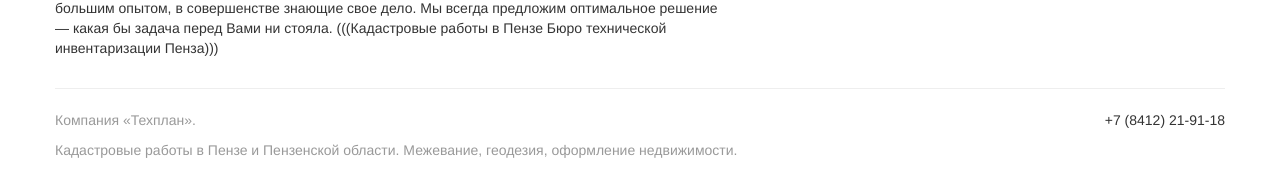
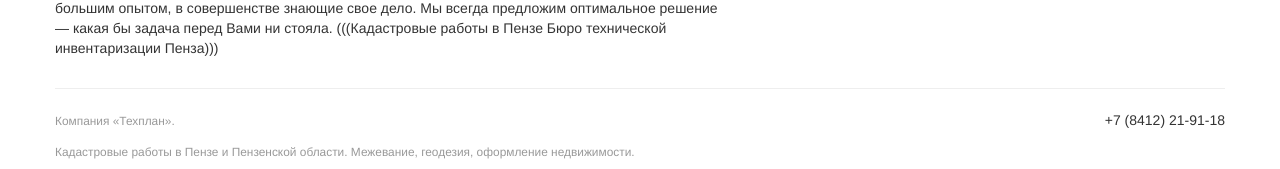
Before and after one commit to m1kc/m1kc.github.com, a Jekyll site: the page built from tehplan/index.md, in a window 1280 px wide and 964 px high. Shown: the part 792-961 px from the top of the window. Built offline with Jekyll 4.4.1, drawn with Linux system fonts in a browser that asks for light colours.

Commit message:
Tehplan.

```diff
--- a/_layouts/default.html
+++ b/_layouts/default.html
@@ -69,8 +69,8 @@
 		<hr>
 		<footer>
 			<p class="pull-right">+7 (8412) 21-91-18</p>
-			<p class="muted">Компания &laquo;Техплан&raquo;.</p>
-			<p class="muted">Кадастровые работы в Пензе и Пензенской области. Межевание, геодезия, оформление недвижимости.</p>
+			<p class="muted"><small>Компания &laquo;Техплан&raquo;.</small></p>
+			<p class="muted"><small>Кадастровые работы в Пензе и Пензенской области. Межевание, геодезия, оформление недвижимости.</small></p>
 		</footer>
 	</div>
 
```
